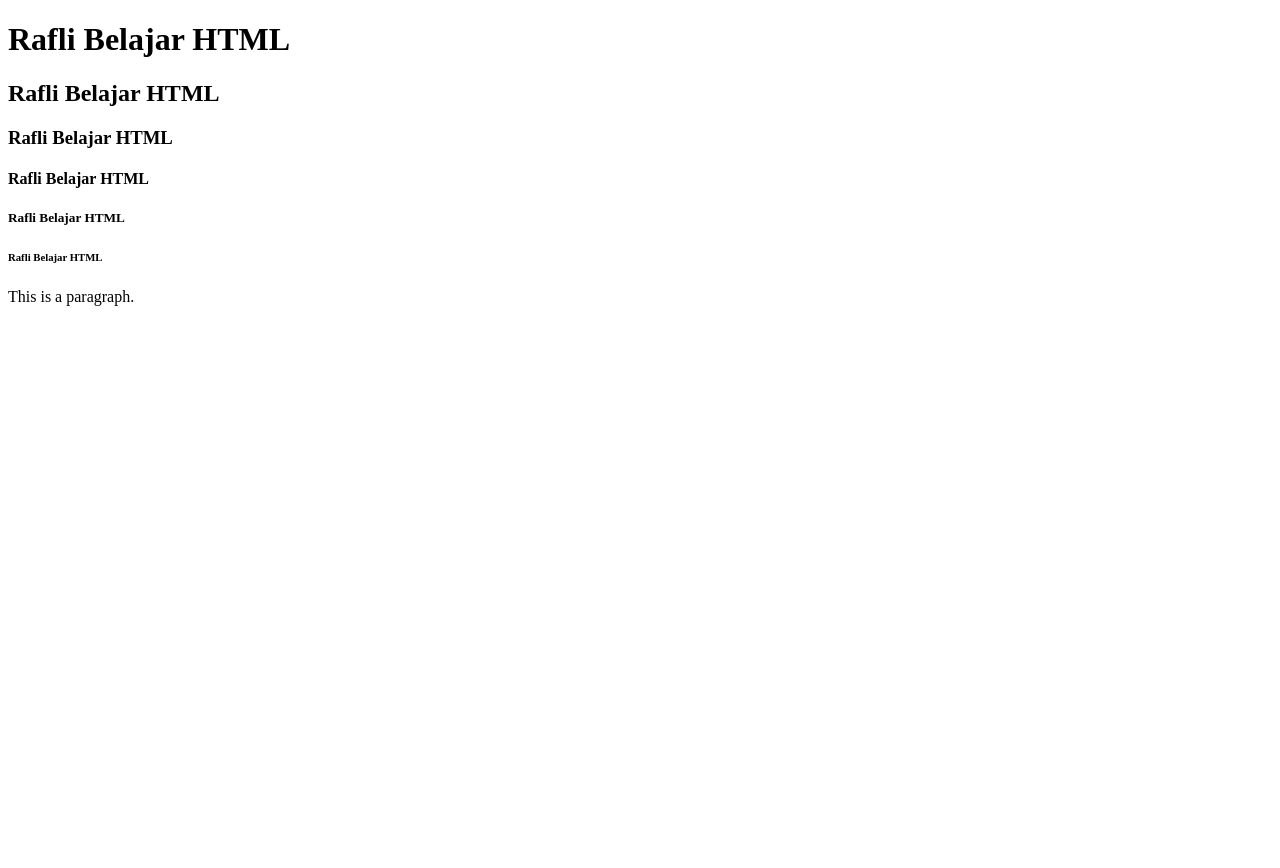
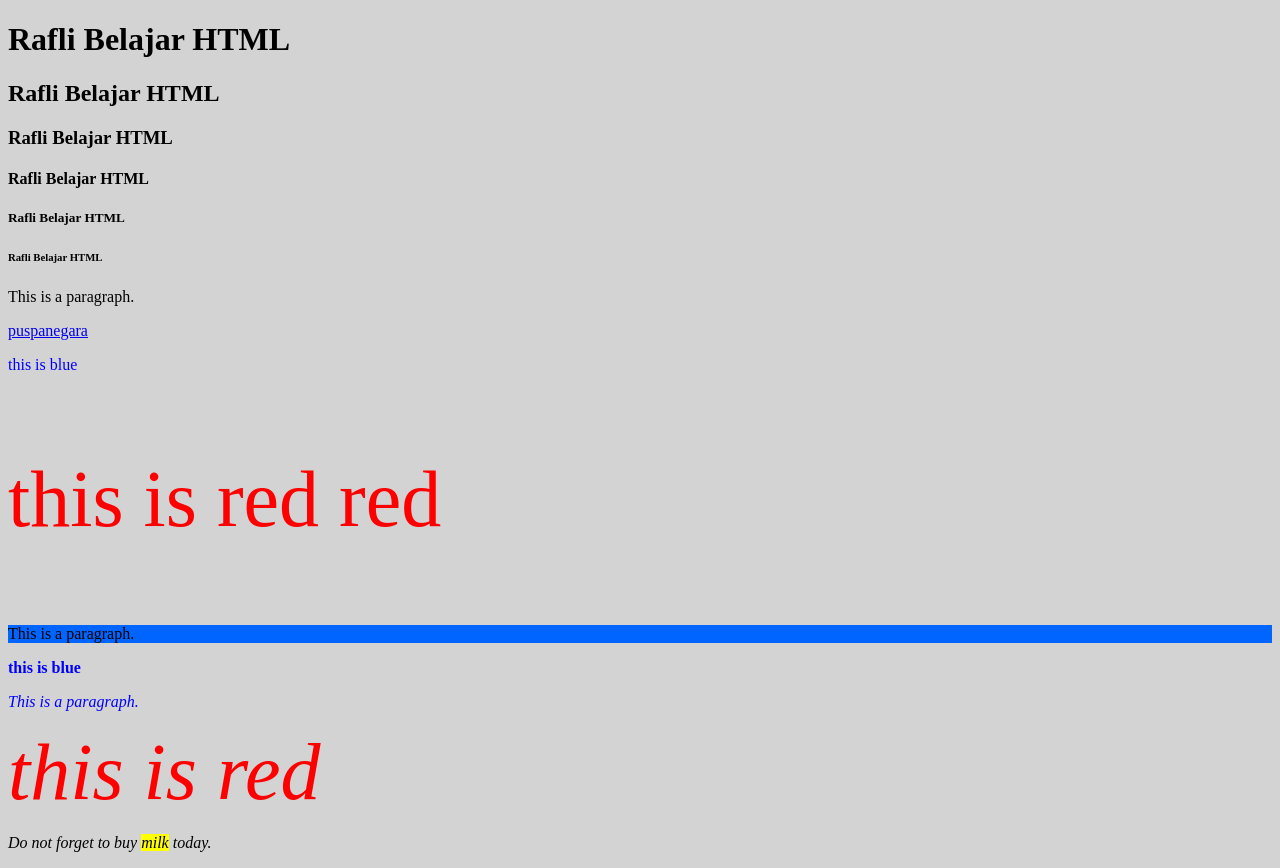
Before and after one commit to ravel988/ravel988.github.io, a plain HTML site: page index.html in a window 1280 px wide. Before the commit the page ends 800 px from the top, so only its background shows below. Drawn offline with Linux system fonts and the light colour scheme.

Commit message:
Update index.html

```diff
--- a/index.html
+++ b/index.html
@@ -3,7 +3,7 @@
 <head>
 <title>Belajar Website</title>
 </head>
-<body>
+<body style="background-color:lightgrey;">
 
 <h1>Rafli Belajar HTML</h1>
 <h2>Rafli Belajar HTML</h2>
@@ -12,6 +12,15 @@
 <h5>Rafli Belajar HTML</h5>
 <h6>Rafli Belajar HTML</h6>
 <p>This is a paragraph.</p>
+<a href="https://sman5yk.sch.id/">puspanegara</a>
+<p style="color:blue;">this is blue</p>
+<p style="color:red;font-size:80px">this is red red</p>
+<p style="background-color:rgb(0,100,255)">This is a paragraph.</p>
+<b style="color:blue;">this is blue</b>
+<p><i style="color:blue;">This is a paragraph. </i></p>
+<p><em style="color:red;font-size:80px"> this is red</em></p>
+<p><em>Do not forget to buy <mark>milk</mark> today.</em></p>
+
 
 </body>
 </html>
```
